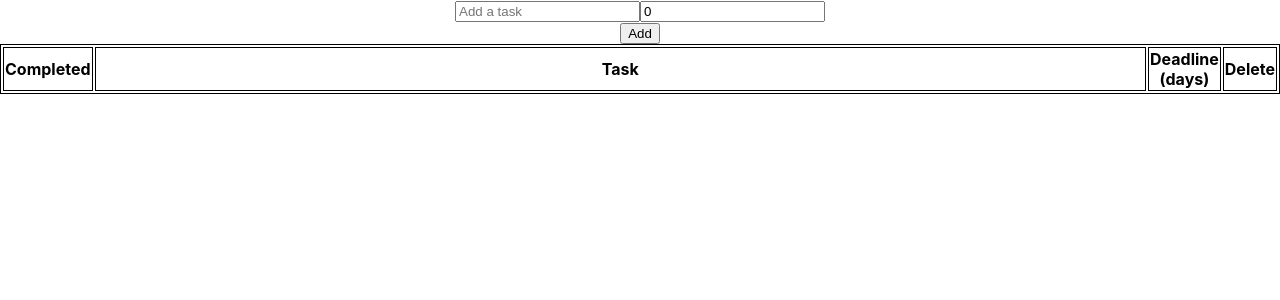
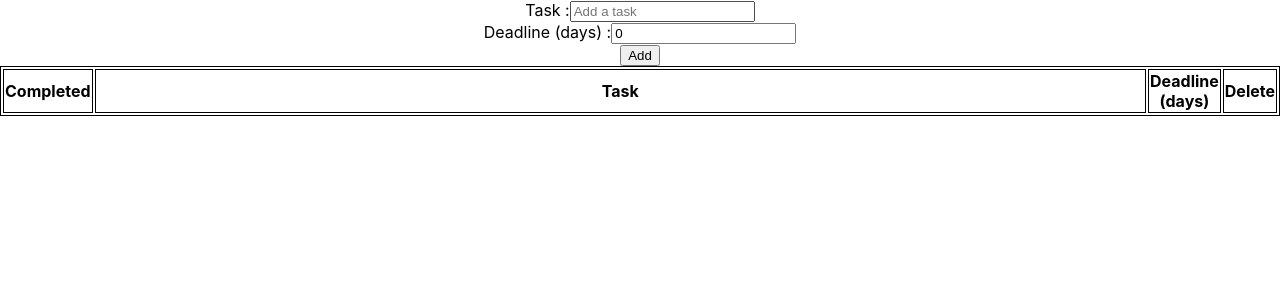
Before and after one commit to ddruart19/react, a React (Create React App) app: page / in a window 1280 px wide. Shown: the top 300 px of the page. Built offline with nearby package versions, Linux system fonts and the light colour scheme.

Commit message:
Form layout

```diff
--- a/src/App.css
+++ b/src/App.css
@@ -42,6 +42,11 @@ table, th, td {
   width: 100%;
 }
 
-th.completeCol{
+.completeCol{
   width: 2%;
 }
+
+.inputContainer{
+  display: flex;
+  flex-direction: column;
+}
--- a/src/App.tsx
+++ b/src/App.tsx
@@ -21,7 +21,8 @@ const App:React.FC = () => {
   const addTask = () => {
     const newTask = {
       taskName: task,
-      deadline: deadline
+      deadline: deadline,
+      completed: false
     }
     setTodo([...todo, newTask]);
     setTask("");
@@ -38,8 +39,15 @@ const App:React.FC = () => {
     <div className="App">
       <div className="header">
         <div className="inputContainer">
-          <input type="text" name="task" value={task} placeholder="Add a task" onChange={handleChange}/>
-          <input type="number" name="deadline" value={deadline} placeholder="Deadline (days)" onChange={handleChange}/>
+          <label>
+            Task :
+            <input type="text" name="task" value={task} placeholder="Add a task" onChange={handleChange}/>
+          </label>
+
+          <label>
+            Deadline (days) :
+            <input type="number" name="deadline" value={deadline} placeholder="Deadline (days)" onChange={handleChange}/>
+          </label>
         </div>
         <button onClick={addTask}>Add</button>
       </div>
--- a/src/Components/TodoTask.tsx
+++ b/src/Components/TodoTask.tsx
@@ -1,14 +1,23 @@
+import React, { useState } from "react";
 import { ITask } from "../Interfaces";
+import Checkbox from "./Checkbox";
 
 interface Props{
     task: ITask;
     completeTask(taskNameToDelete: string): void;
 }
 
+
 const TodoTask = ({task, completeTask}: Props) =>{
+    const[isChecked, setIsChecked] = useState(false);
+    const handleChange = (e: React.ChangeEvent<HTMLInputElement>) =>{
+        setIsChecked(e.target.checked);
+        task.completed = false;
+        if(e.target.checked)task.completed = true;
+    }
     return(
         <tr>
-            <th className="completeCol"><input type="checkbox" checked/></th>
+            <td className="completeCol"><Checkbox handleChange={handleChange} isChecked={isChecked} label={"completed"} /></td>
             <td>{task.taskName}</td>
             <td>{task.deadline}</td>
             <td><button onClick={()=>{
```
